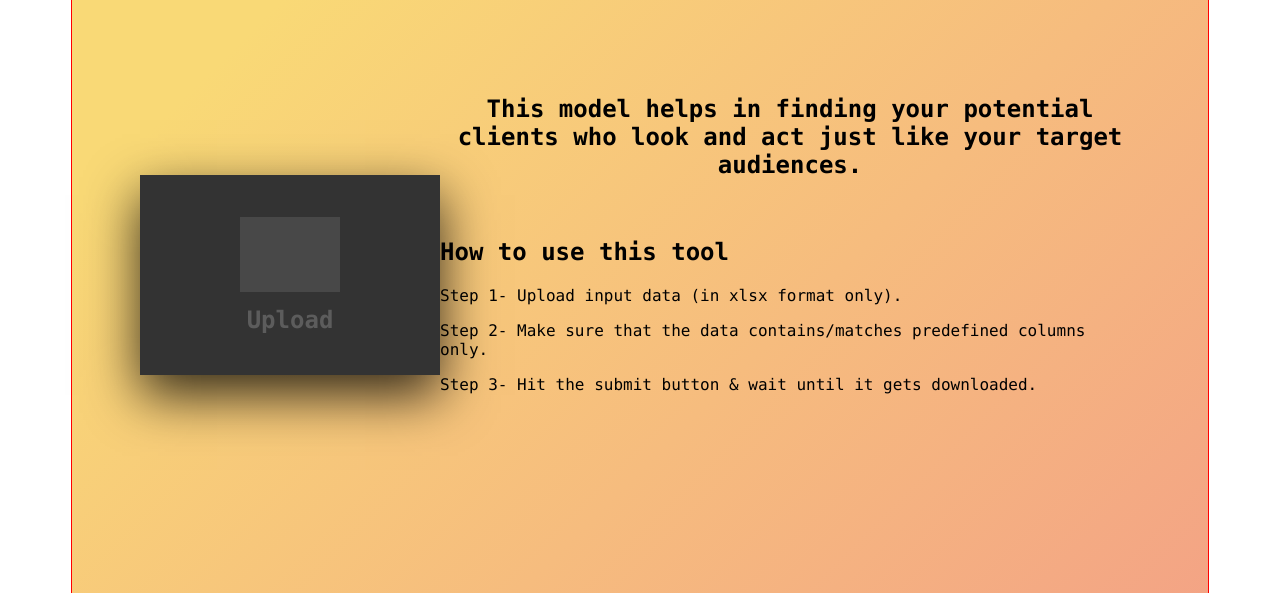
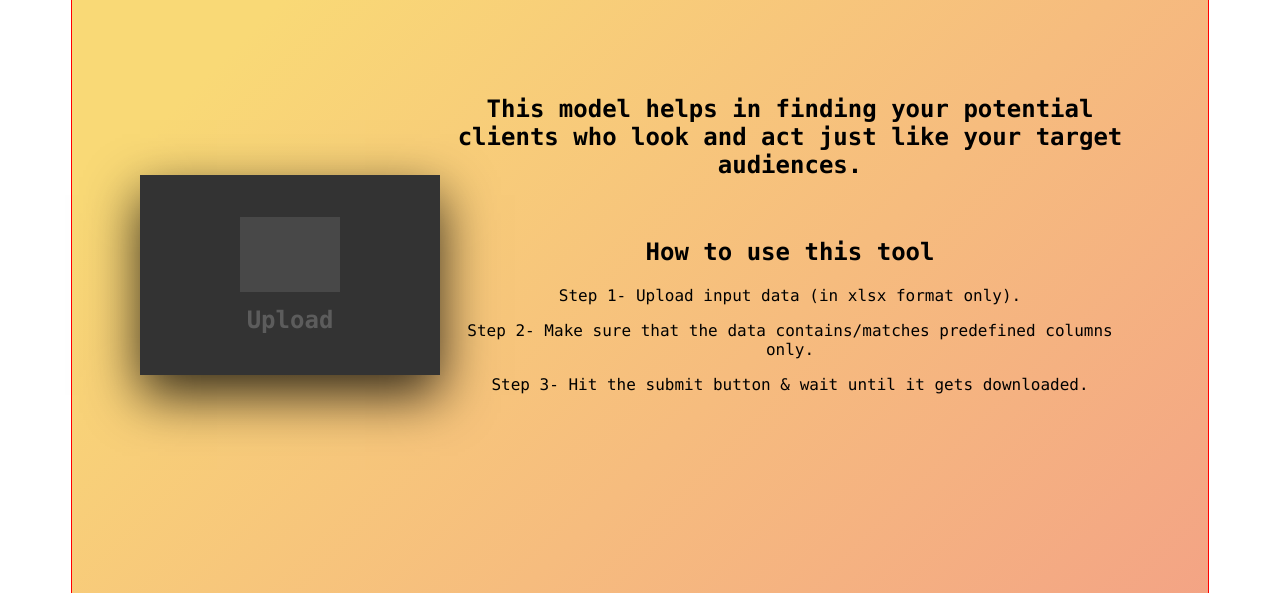
Before and after one commit to A-hash-pixel/look_alike_model, a Flask app: page / in a window 1280 px wide. Shown: the part 438-1031 px from the top of the page. Run offline with Flask 2, Linux system fonts and the light colour scheme; grey boxes are pictures that could not be loaded.

Commit message:
aligned the lines

```diff
--- a/templates/final.html
+++ b/templates/final.html
@@ -170,11 +170,11 @@
                         <div class="face3">
 <h2 style="text-align:center;">This model helps in finding your potential clients who look and act just like your target audiences.</h2>
                     </br>
-                <h2 style="text-align:left;">How to use this tool</h2>
+                <h2 style="text-align:center;">How to use this tool</h2>
 
-                <p style="text-align:left;">Step 1- Upload input data (in xlsx format only).</p>
-                <p style="text-align:left;">Step 2- Make sure that the data contains/matches predefined columns only.</p>
-                <p style="text-align:left;">Step 3- Hit the submit button & wait until it gets downloaded.</p>
+                <p style="text-align:center;">Step 1- Upload input data (in xlsx format only).</p>
+                <p style="text-align:center;">Step 2- Make sure that the data contains/matches predefined columns only.</p>
+                <p style="text-align:center;">Step 3- Hit the submit button & wait until it gets downloaded.</p>
 
                         </div>
 
```
